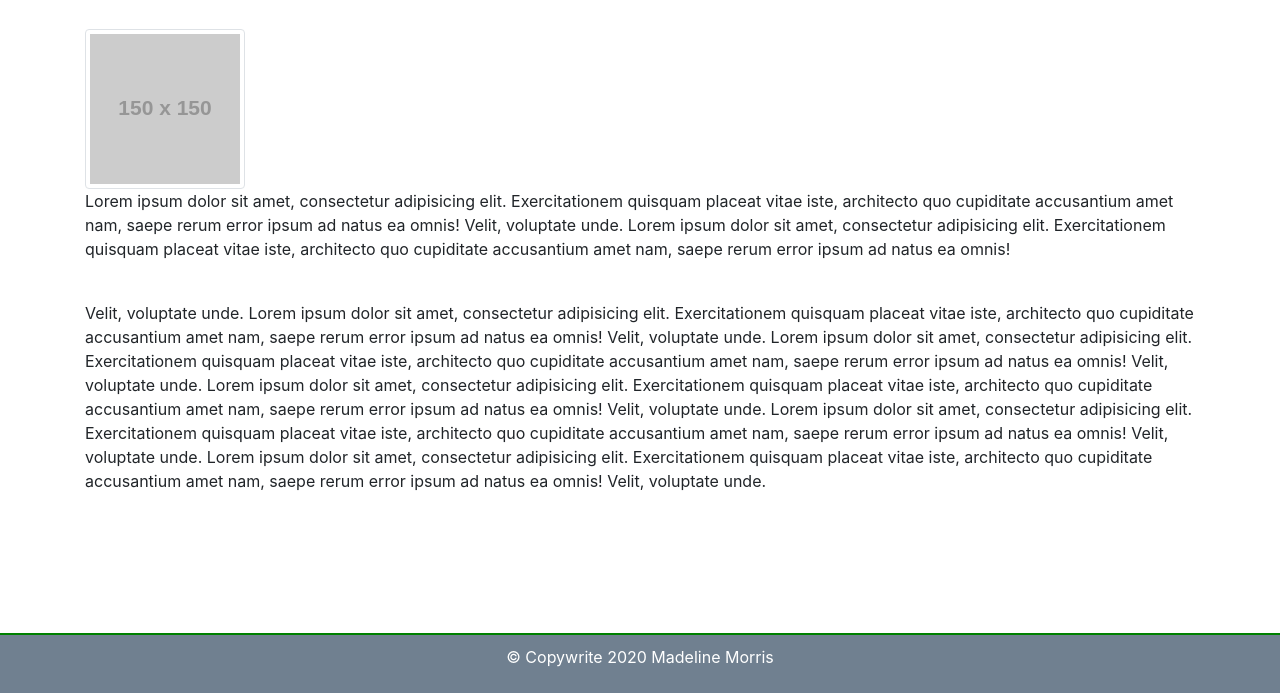
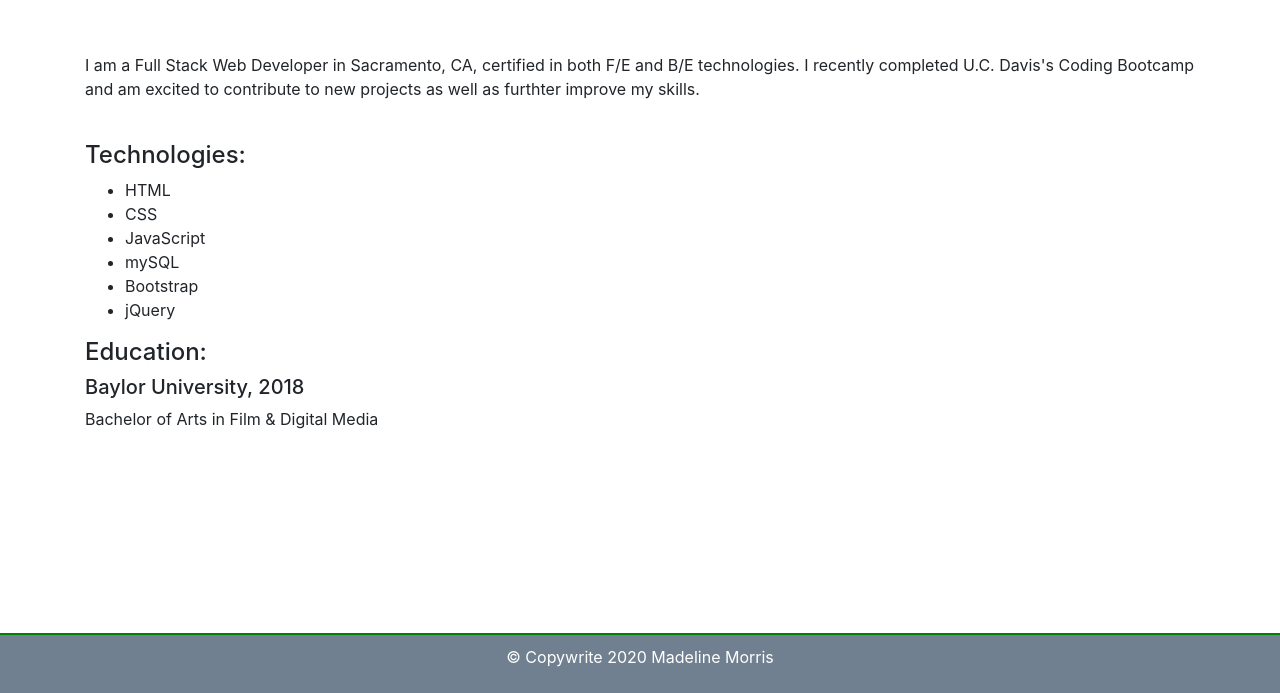
Before and after one commit to madehopemorr/responsive-portfolio, a plain HTML site: page index.html in a window 1280 px wide. Shown: the part 107-800 px from the top of the page. Drawn offline with nearby package versions, Linux system fonts and the light colour scheme; placeholder pictures from the web are drawn by us.

Commit message:
update index

```diff
--- a/index.html
+++ b/index.html
@@ -31,11 +31,23 @@
       <main class="container">
         <h1>About Me</h1>
         <BR CLEAR="left"/>
-        <img src="https://via.placeholder.com/150" alt="..." class="img-thumbnail">
-        <p class="abme"> Lorem ipsum dolor sit amet, consectetur adipisicing elit. Exercitationem quisquam placeat vitae iste, architecto quo cupiditate accusantium amet nam, saepe rerum error ipsum ad natus ea omnis! Velit, voluptate unde. Lorem ipsum dolor sit amet, consectetur adipisicing elit. Exercitationem quisquam placeat vitae iste, architecto quo cupiditate accusantium amet nam, saepe rerum error ipsum ad natus ea omnis!</p>
         <br>
-        <p>Velit, voluptate unde. Lorem ipsum dolor sit amet, consectetur adipisicing elit. Exercitationem quisquam placeat vitae iste, architecto quo cupiditate accusantium amet nam, saepe rerum error ipsum ad natus ea omnis! Velit, voluptate unde. Lorem ipsum dolor sit amet, consectetur adipisicing elit. Exercitationem quisquam placeat vitae iste, architecto quo cupiditate accusantium amet nam, saepe rerum error ipsum ad natus ea omnis! Velit, voluptate unde. Lorem ipsum dolor sit amet, consectetur adipisicing elit. Exercitationem quisquam placeat vitae iste, architecto quo cupiditate accusantium amet nam, saepe rerum error ipsum ad natus ea omnis! Velit, voluptate unde. Lorem ipsum dolor sit amet, consectetur adipisicing elit. Exercitationem quisquam placeat vitae iste, architecto quo cupiditate accusantium amet nam, saepe rerum error ipsum ad natus ea omnis! Velit, voluptate unde. Lorem ipsum dolor sit amet, consectetur adipisicing elit. Exercitationem quisquam placeat vitae iste, architecto quo cupiditate accusantium amet nam, saepe rerum error ipsum ad natus ea omnis! Velit, voluptate unde. </p>
+        I am a Full Stack Web Developer in Sacramento, CA, certified in both F/E and B/E technologies. I recently completed U.C. Davis's Coding Bootcamp and am excited to contribute to new projects as well as furthter improve my skills.</p>
 
+        <br>
+        <h4>Technologies:</h4>
+        <ul>
+          <li>HTML</li>
+          <li>CSS</li>
+          <li>JavaScript</li>
+          <li>mySQL</li>
+          <li>Bootstrap</li>
+          <li>jQuery</li>
+
+        </ul>
+        <h4>Education:</h4>
+        <h5>Baylor University, 2018</h5>
+        <p>Bachelor of Arts in Film & Digital Media</p>
 
       </main>
 
```
